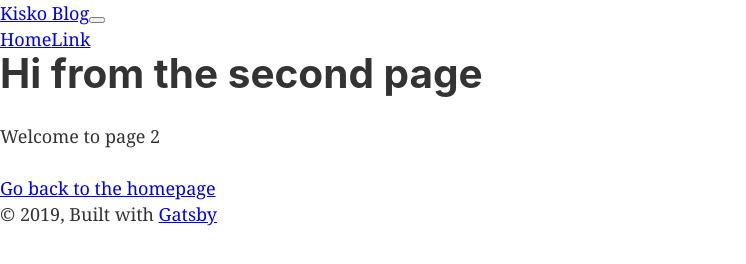
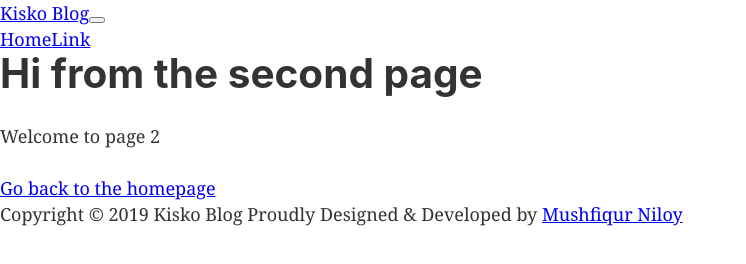
Before and after one commit to Mushfiqur06/kisko-blog-with-gatsby, a Gatsby site: page /page-2 in a window 1280 px wide. Shown: the whole page, without its empty margins (0-746 px from the left). Built offline with nearby package versions, Linux system fonts and the light colour scheme; Gatsby itself is replaced by a stand-in of ours.

Commit message:
Added footer component into layout

```diff
--- a/src/components/layout.js
+++ b/src/components/layout.js
@@ -10,6 +10,7 @@
 import { useStaticQuery, graphql } from "gatsby"
 
 import Header from "./header"
+import Footer from './footer'
 import "./layout.css"
 
 import { library } from '@fortawesome/fontawesome-svg-core'
@@ -48,11 +49,9 @@
 
       >
         <main>{children}</main>
-        <footer>
-          © {new Date().getFullYear()}, Built with
-          {` `}
-          <a href="https://www.gatsbyjs.org">Gatsby</a>
-        </footer>
+
+        <Footer />
+
       </div>
     </>
   )
```
